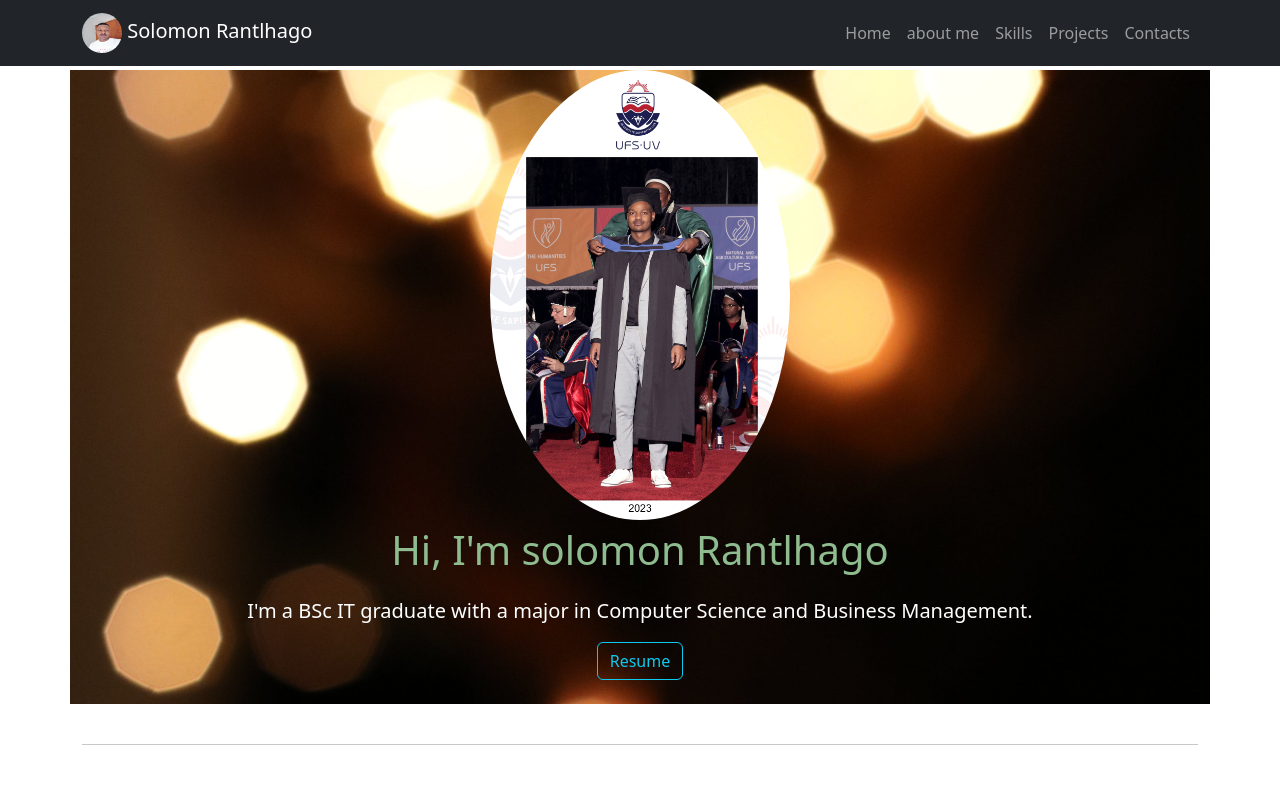
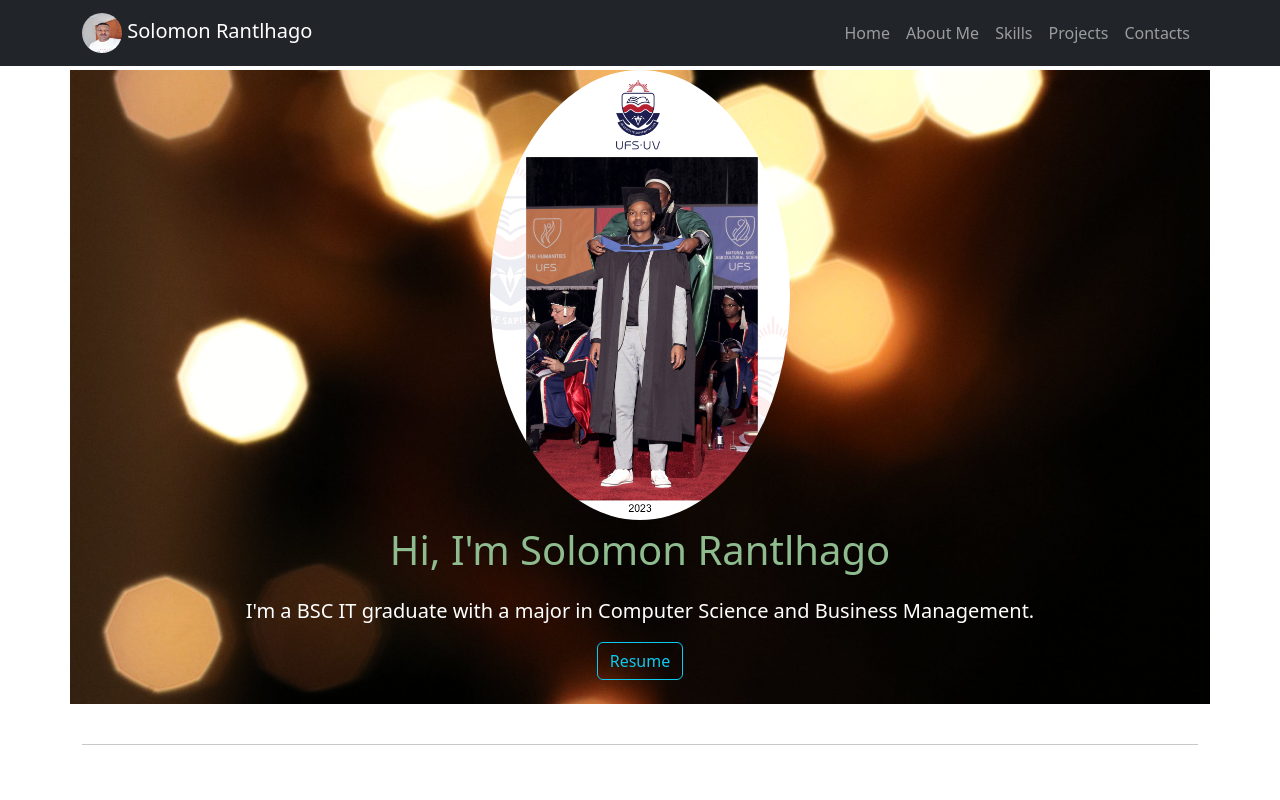
Before and after one commit to SolomonRantlhago/SolomonRantlhago.github.io, a plain HTML site: page index.html in a window 1280 px wide. Shown: the top 800 px of the page. Drawn offline with nearby package versions, Linux system fonts and the light colour scheme.

Commit message:
Updated V

```diff
--- a/index.html
+++ b/index.html
@@ -37,7 +37,7 @@
                             <a class="nav-link" href="#">Home</a>
                         </li>
                         <li class="nav-item">
-                            <a class="nav-link" href="#AboutMe">about me</a>
+                            <a class="nav-link" href="#AboutMe">About Me</a>
                         </li>
                         <li class="nav-item">
                             <a class="nav-link" href="#SKills">Skills</a>
@@ -55,8 +55,8 @@
         <section>
             <div id="Introduction" class="container">
                 <img src="images/Stage.jpg" alt="My Photo" class="mx-auto d-block rounded-circle img-fluid custom-img">
-                <p class="text-center NameSurname">Hi, I'm solomon Rantlhago</p>
-                <p class="text-center text">I'm a BSc IT graduate with a major in Computer Science and Business Management. </p>
+                <p class="text-center NameSurname">Hi, I'm Solomon Rantlhago</p>
+                <p class="text-center text">I'm a BSC IT graduate with a major in Computer Science and Business Management. </p>
                 <p class="text-center"> <a href="images/Rantlhago-CV.pdf" target="_blank" class="btn btn-outline-info mb-4">Resume</a></p>
             </div>
         </section>
```
